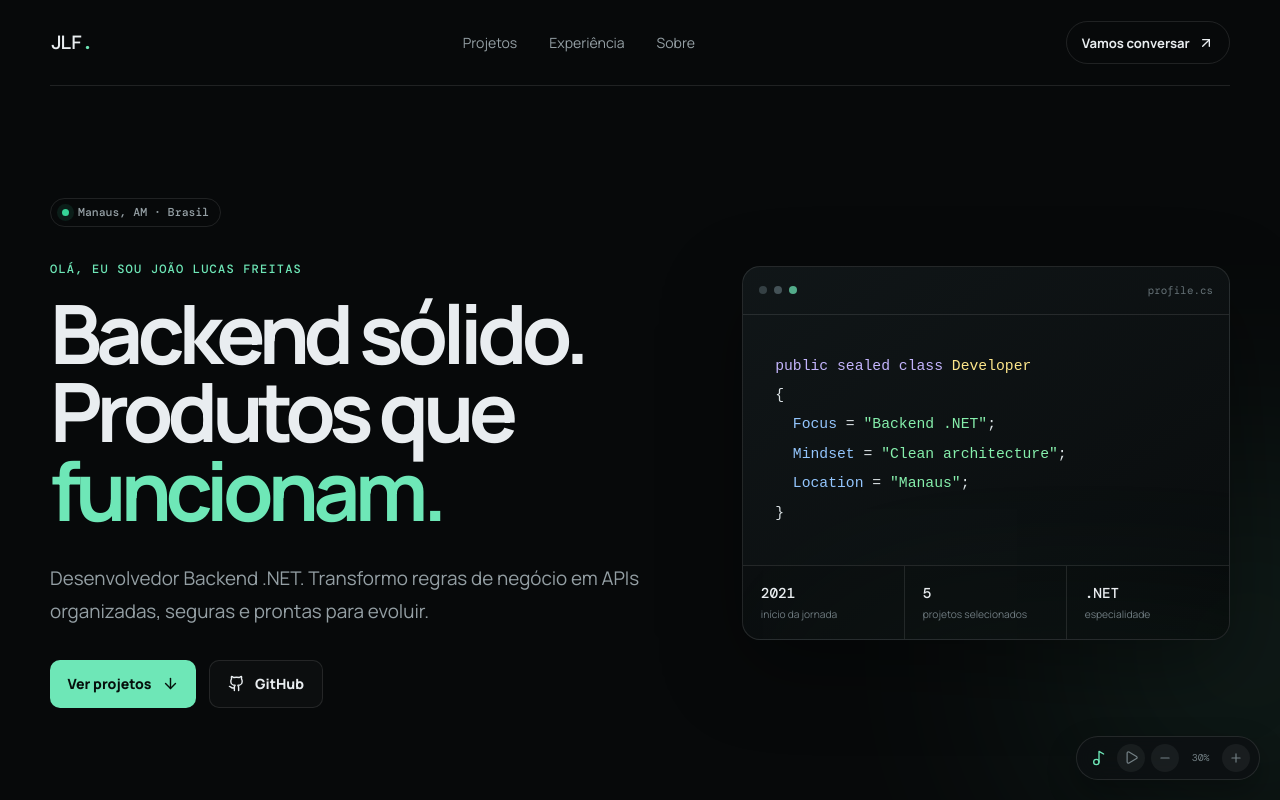
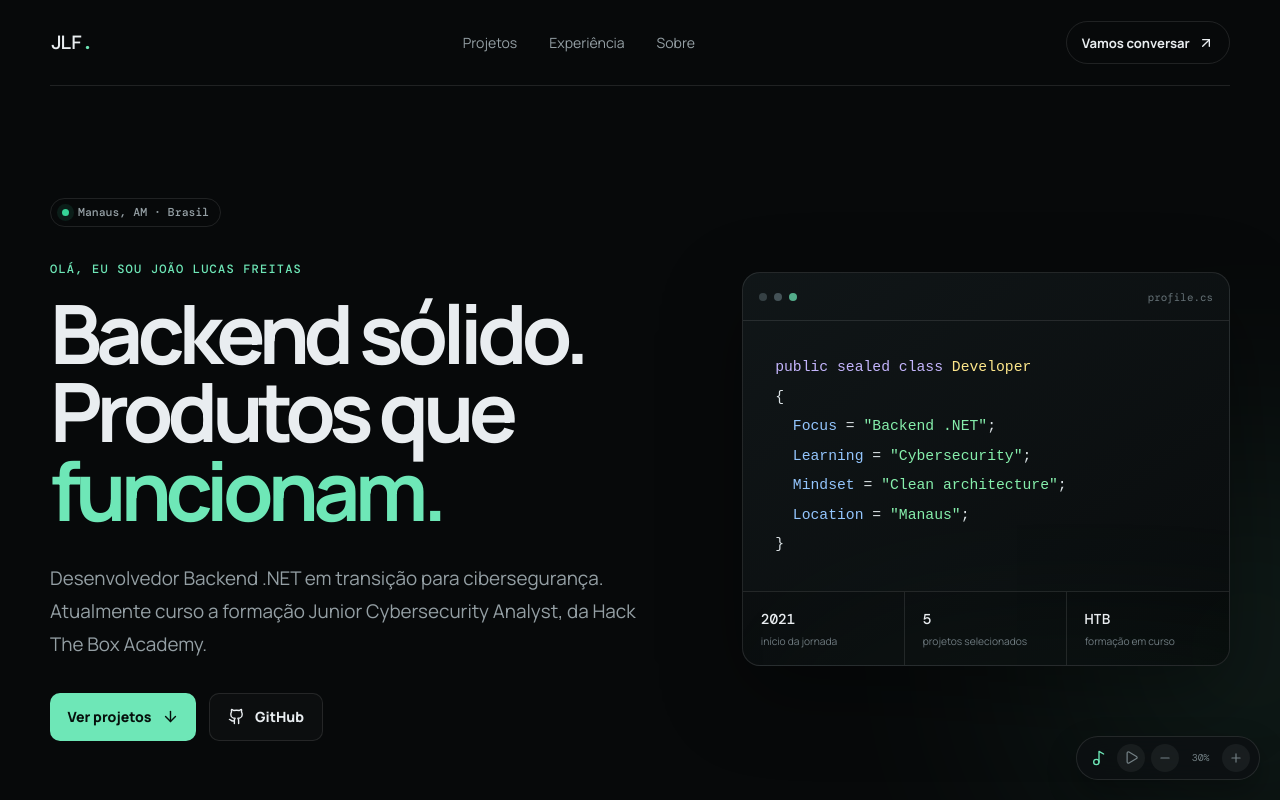
Before and after one commit to LukeUp2/my-portflolio, a React (Vite) app: page / in a window 1280 px wide. Shown: the top 800 px of the page. Built offline with nearby package versions, Linux system fonts and the light colour scheme.

Commit message:
content: add cybersecurity transition and HTB training

```diff
--- a/index.html
+++ b/index.html
@@ -5,11 +5,11 @@
     <link rel="icon" type="image/svg+xml" href="/c-sharp.svg" />
     <meta name="viewport" content="width=device-width, initial-scale=1.0" />
     <meta name="theme-color" content="#07090a" />
-    <meta name="description" content="Portfólio de João Lucas Freitas — desenvolvedor Backend .NET em Manaus, AM." />
-    <meta property="og:title" content="João Lucas Freitas — Desenvolvedor Backend .NET" />
-    <meta property="og:description" content="APIs organizadas, arquiteturas legíveis e produtos preparados para evoluir." />
+    <meta name="description" content="Portfólio de João Lucas Freitas — desenvolvedor Backend .NET em transição para cibersegurança." />
+    <meta property="og:title" content="João Lucas Freitas — Backend .NET e Cibersegurança" />
+    <meta property="og:description" content="Desenvolvimento Backend .NET e formação em cibersegurança pela Hack The Box Academy." />
     <meta property="og:type" content="website" />
-    <title>João Lucas Freitas — Desenvolvedor Backend .NET</title>
+    <title>João Lucas Freitas — Backend .NET e Cibersegurança</title>
   </head>
   <body>
     <div id="root"></div>
--- a/src/App.css
+++ b/src/App.css
@@ -81,6 +81,7 @@
 .education > span { display: block; margin-bottom: .85rem; color: #667277; font: .62rem "DM Mono", monospace; letter-spacing: .09em; text-transform: uppercase; }
 .education p { margin: .45rem 0; color: var(--muted); font-size: .82rem; }
 .education strong { color: #d8dee1; font-weight: 700; }
+.education small { display: block; margin-top: .3rem; color: #708087; font: .62rem/1.5 "DM Mono", monospace; }
 .stack-card { border: 1px solid var(--line); border-radius: 16px; background: var(--surface); overflow: hidden; }
 .stack-card-title { display: flex; align-items: center; gap: .6rem; padding: 1.15rem 1.3rem; border-bottom: 1px solid var(--line); color: var(--text); font: 500 .78rem "DM Mono", monospace; }
 .stack-card-title svg { color: var(--accent); }
--- a/src/App.tsx
+++ b/src/App.tsx
@@ -102,6 +102,7 @@ const stackGroups = [
   { label: "Backend", items: ["C#", "ASP.NET Core", ".NET 8–10", "REST APIs"] },
   { label: "Dados", items: ["PostgreSQL", "SQL Server", "Entity Framework"] },
   { label: "Práticas", items: ["Clean Architecture", "JWT", "Swagger/OpenAPI"] },
+  { label: "Segurança em formação", items: ["Hack The Box Academy", "Fundamentos", "Segurança ofensiva", "Segurança defensiva"] },
   { label: "Entrega", items: ["Docker", "Git", "GitHub Actions", "Vercel"] },
 ];
 
@@ -131,8 +132,9 @@ function App() {
             <p className="eyebrow">Olá, eu sou João Lucas Freitas</p>
             <h1>Backend sólido.<br />Produtos que <em>funcionam.</em></h1>
             <p className="hero-description">
-              Desenvolvedor Backend .NET. Transformo regras de negócio em APIs
-              organizadas, seguras e prontas para evoluir.
+              Desenvolvedor Backend .NET em transição para cibersegurança.
+              Atualmente curso a formação Junior Cybersecurity Analyst, da
+              Hack The Box Academy.
             </p>
             <div className="hero-actions">
               <a className="button button-primary" href="#projetos">
@@ -150,6 +152,7 @@ function App() {
               <span className="code-purple">public sealed class</span>{" "}<span className="code-yellow">Developer</span>
               {"\n"}{"{"}
               {"\n  "}<span className="code-blue">Focus</span> = <span className="code-green">"Backend .NET"</span>;
+              {"\n  "}<span className="code-blue">Learning</span> = <span className="code-green">"Cybersecurity"</span>;
               {"\n  "}<span className="code-blue">Mindset</span> = <span className="code-green">"Clean architecture"</span>;
               {"\n  "}<span className="code-blue">Location</span> = <span className="code-green">"Manaus"</span>;
               {"\n"}{"}"}
@@ -157,7 +160,7 @@ function App() {
             <div className="panel-stats">
               <div><strong>2021</strong><span>início da jornada</span></div>
               <div><strong>5</strong><span>projetos selecionados</span></div>
-              <div><strong>.NET</strong><span>especialidade</span></div>
+              <div><strong>HTB</strong><span>formação em curso</span></div>
             </div>
           </div>
         </section>
@@ -205,6 +208,10 @@ function App() {
               <span>Formação</span>
               <p><strong>Ciência da Computação</strong> · Universidade Estácio de Sá</p>
               <p><strong>Formação C#</strong> · Rocketseat ONE</p>
+              <p>
+                <strong>Junior Cybersecurity Analyst Path</strong> · Hack The Box Academy
+                <small>Em andamento · trilha preparatória para a certificação CJCA · 20 módulos</small>
+              </p>
             </div>
           </div>
           <div className="stack-card">
```
Also changed, not shown: 1 other file (tests, documents, lock files or other folders).
